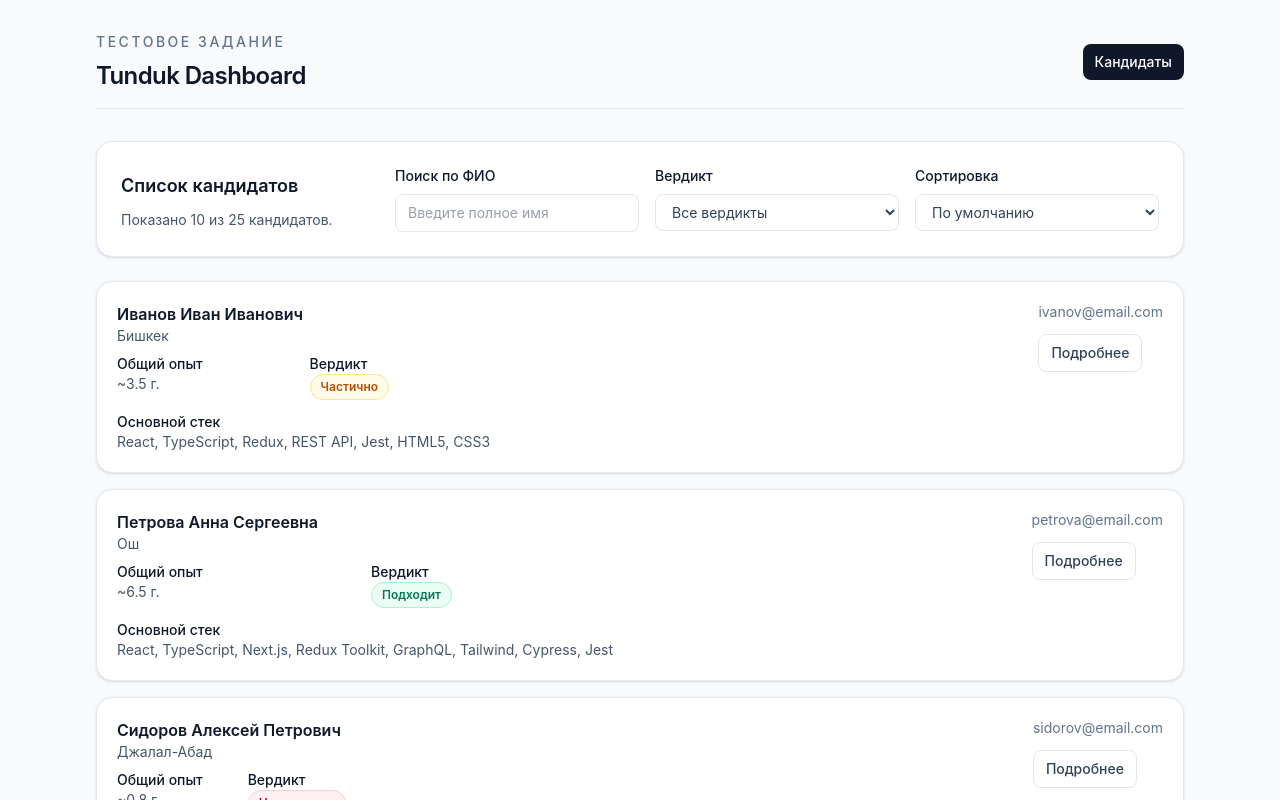
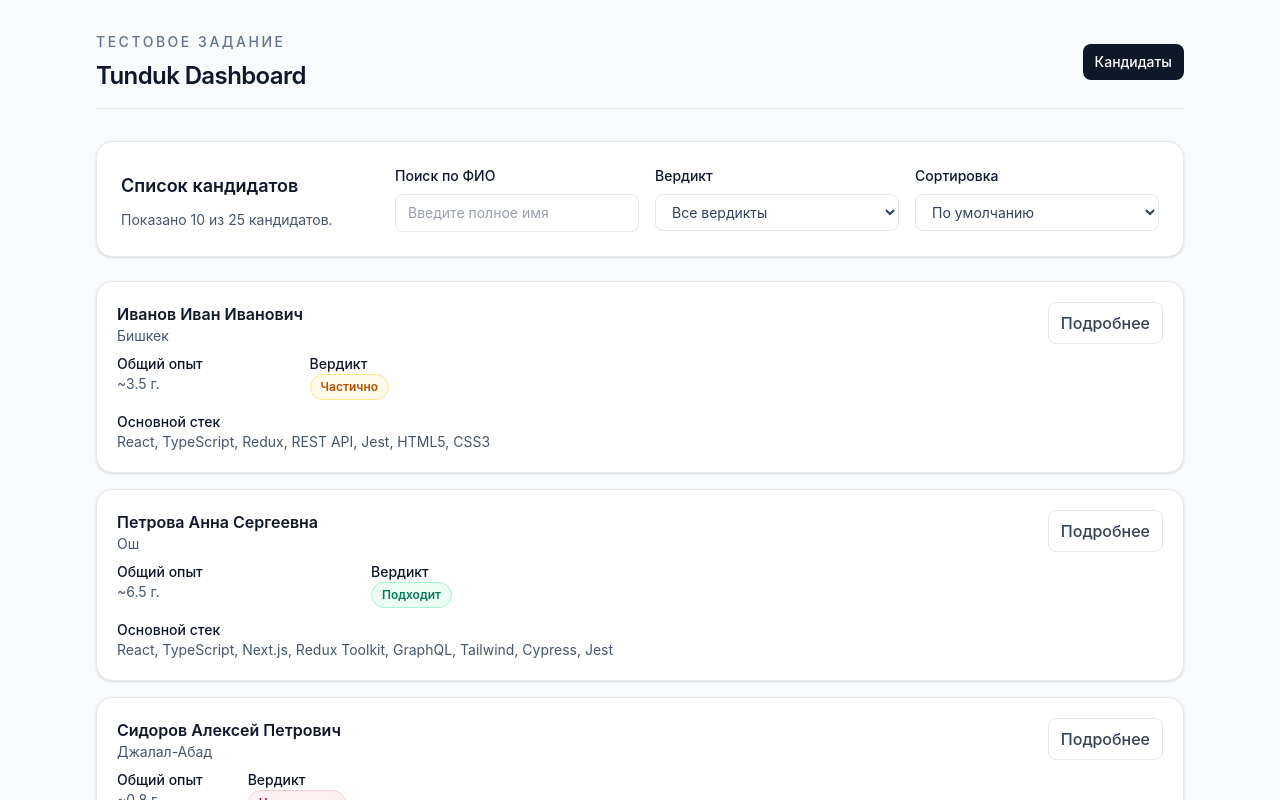
Before and after one commit to unclebusy/tunduk_dashboard, a React (Vite) app: page /candidates in a window 1280 px wide. Shown: the top 800 px of the page. Built offline with nearby package versions, Linux system fonts and the light colour scheme.

Commit message:
Polish task compliance before submission

```diff
--- a/src/components/CandidateCard.tsx
+++ b/src/components/CandidateCard.tsx
@@ -54,13 +54,7 @@ function CandidateCard({ candidate }: CandidateCardProps) {
           </dl>
         </Link>
 
-        <div className="shrink-0 space-y-3 text-sm text-slate-500">
-          <a
-            href={`mailto:${candidate.email}`}
-            className="block transition-colors hover:text-slate-900"
-          >
-            {candidate.email}
-          </a>
+        <div className="shrink-0">
           <Link
             to={candidateDetailPath}
             className="inline-flex rounded-lg border border-slate-200 px-3 py-2 font-medium text-slate-700 transition-colors hover:bg-slate-100 hover:text-slate-900"
```
Also changed, not shown: 1 other file (tests, documents, lock files or other folders).
